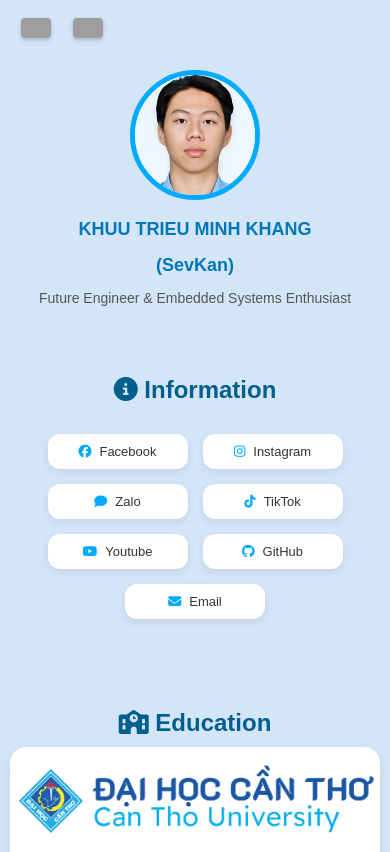
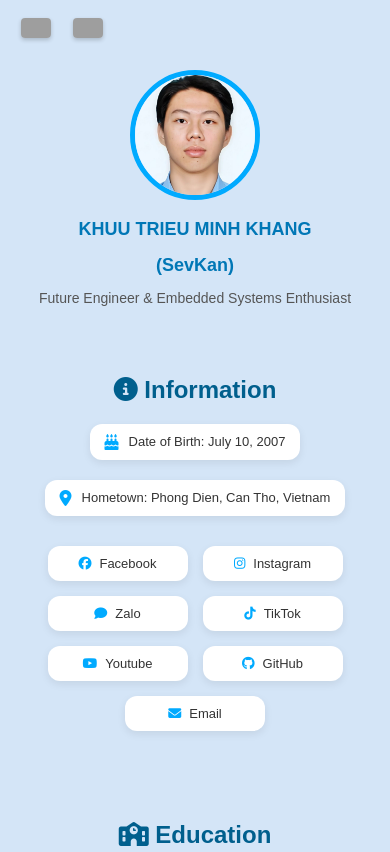
Before and after one commit to SevKan10/My-Profile, a plain HTML site: page index.html in a window 390 px wide. Shown: the top 852 px of the page. Drawn offline with Linux system fonts and the light colour scheme; grey boxes are pictures that could not be loaded.

Commit message:
update
add birthday and home town

```diff
--- a/index.html
+++ b/index.html
@@ -34,6 +34,19 @@
     <h2 data-en="<i class='fa-solid fa-circle-info'></i> Information"data-vi="<i class='fa-solid fa-circle-info'></i> Thông tin">
       <i class="fa-solid fa-circle-info"></i> Information
     </h2>
+
+    <!-- Personal Information -->
+    <div class="personal-info">
+      <div class="info-item">
+        <i class="fas fa-birthday-cake"></i>
+        <span data-en="Date of Birth: July 10, 2007" data-vi="Ngày sinh: 10/07/2007">Date of Birth: July 10, 2007</span>
+      </div>
+      <div class="info-item">
+        <i class="fas fa-map-marker-alt"></i>
+        <span data-en="Hometown: Can Tho, Vietnam" data-vi="Quê quán: Phong Điền, Cần Thơ, Việt Nam">Hometown: Phong Dien, Can Tho, Vietnam</span>
+      </div>
+    </div>
+
     <div class="socials">
       <a href="https://www.facebook.com/khang.khangkhuu"><i class="fab fa-facebook"></i> Facebook</a>
       <a href="https://www.instagram.com/kkhang_10"><i class="fab fa-instagram"></i> Instagram</a>
@@ -101,11 +114,8 @@
         <h3 data-en="Circuit Design & PCB" data-vi="Thiết kế mạch & PCB">Circuit Design & PCB</h3>
         <div class="skills-list">
           <span class="skill-item"><i class="fas fa-bolt"></i> Altium Designer (Learning)</span>
-          <!-- <span class="skill-item"><i class="fas fa-project-diagram"></i> KiCad</span> -->
-          <!-- <span class="skill-item"><i class="fas fa-sitemap"></i> Eagle</span> -->
           <span class="skill-item"><i class="fas fa-wave-square"></i> Proteus</span>
           <span class="skill-item"><i class="fas fa-microchip"></i> PCB Layout</span>
-          <!-- <span class="skill-item"><i class="fas fa-search"></i> Signal Analysis</span> -->
           <span class="skill-item"><i class="fas fa-cogs"></i> Simulation</span>
           <span class="skill-item"><i class="fas fa-tools"></i> SMD Soldering</span>
           <span class="skill-item" data-en="<i class='fas fa-hammer'></i> Manual Circuit" data-vi="<i class='fas fa-hammer'></i> Làm mạch thủ công"><i class="fas fa-hammer"></i> Manual Circuit</span>
@@ -120,8 +130,6 @@
         <h3 data-en="3D Design & Modeling" data-vi="Thiết kế & Mô hình 3D">3D Design & Modeling</h3>
         <div class="skills-list">
           <span class="skill-item"><i class="fas fa-wrench"></i> Fusion 360 (Learning)</span>
-          <!-- <span class="skill-item"><i class="fas fa-cogs"></i> SolidWorks</span> -->
-          <!-- <span class="skill-item"><i class="fas fa-shapes"></i> Blender</span> -->
           <span class="skill-item"><i class="fas fa-drafting-compass"></i> Auto CAD</span>
           <span class="skill-item"><i class="fas fa-shapes"></i> SketchUp</span>
           <span class="skill-item"><i class="fas fa-palette"></i> Design</span>
@@ -137,8 +145,6 @@
         <h3 data-en="3D Printing & Manufacturing" data-vi="In 3D & Sản xuất">3D Printing & Manufacturing</h3>
         <div class="skills-list">
           <span class="skill-item"><i class="fas fa-layer-group"></i> FDM</span>
-          <!-- <span class="skill-item"><i class="fas fa-magic"></i> SLA</span> -->
-          <!-- <span class="skill-item"><i class="fas fa-slice"></i> Cura</span> -->
           <span class="skill-item"><i class="fas fa-cut"></i> Orca Slicer</span>
           <span class="skill-item"><i class="fas fa-cut"></i> Bambu Studio</span>
           <span class="skill-item"><i class="fas fa-chart-line"></i> Optimization</span>
@@ -223,7 +229,6 @@
           </div>
         </div>
       </div>
-    </div>
 
       <!-- Project 4 -->
       <div class="project-card">
@@ -270,8 +275,7 @@
             data-vi="Mũ bảo hiểm 'tự cầu cứu' và chống trộm độc đáo của học sinh miền Tây">
             Unique 'self-rescue' and anti-theft helmet of Western students
           </h3>
-          <p data-en="The ordinary helmet has become a product with many "unexpected uses" through the "Smart Helmet" project."
-            data-vi="chiếc mũ bảo hiểm thông thường thành một sản phẩm có nhiều “công dụng bất ngờ” thông qua dự án “Smart Helmet”.">
+          <p data-en="The ordinary helmet has become a product with many unexpected uses through the Smart Helmet project." data-vi="chiếc mũ bảo hiểm thông thường thành một sản phẩm có nhiều công dụng bất ngờ thông qua dự án Smart Helmet">
             The ordinary helmet has become a product with many "unexpected uses" through the "Smart Helmet" project.
           </p>
           <div class="article-meta">
--- a/style.css
+++ b/style.css
@@ -62,6 +62,45 @@ body {
   font-weight: 400;
   color: #555;
   font-size: 16px;
+}
+
+/* Personal Information */
+.personal-info {
+  display: flex;
+  justify-content: center;
+  flex-wrap: wrap;
+  gap: 20px;
+  margin: 20px auto 30px;
+  max-width: 600px;
+  padding: 0 20px;
+}
+
+.info-item {
+  display: flex;
+  align-items: center;
+  gap: 10px;
+  background: white;
+  padding: 12px 20px;
+  border-radius: 12px;
+  box-shadow: 0 3px 8px rgba(0, 0, 0, 0.08);
+  font-weight: 500;
+  color: #333;
+  min-width: 250px;
+  justify-content: center;
+  transition: transform 0.2s ease;
+}
+
+.info-item:hover {
+  transform: translateY(-2px);
+}
+
+.info-item i {
+  color: #00aaff;
+  font-size: 16px;
+}
+
+.info-item span {
+  font-size: 14px;
 }
 
 /* Social Links */
@@ -447,6 +486,15 @@ footer .copyright {
     height: 60px;
     font-size: 24px;
   }
+
+  .personal-info {
+    flex-direction: column;
+    align-items: center;
+  }
+
+  .info-item {
+    min-width: 200px;
+  }
 }
 
 @media (max-width: 480px) {
@@ -479,4 +527,13 @@ footer .copyright {
   .skill-item i {
     font-size: 12px;
   }
+
+  .info-item {
+    min-width: 180px;
+    padding: 10px 15px;
+  }
+
+  .info-item span {
+    font-size: 13px;
+  }
 }
```
